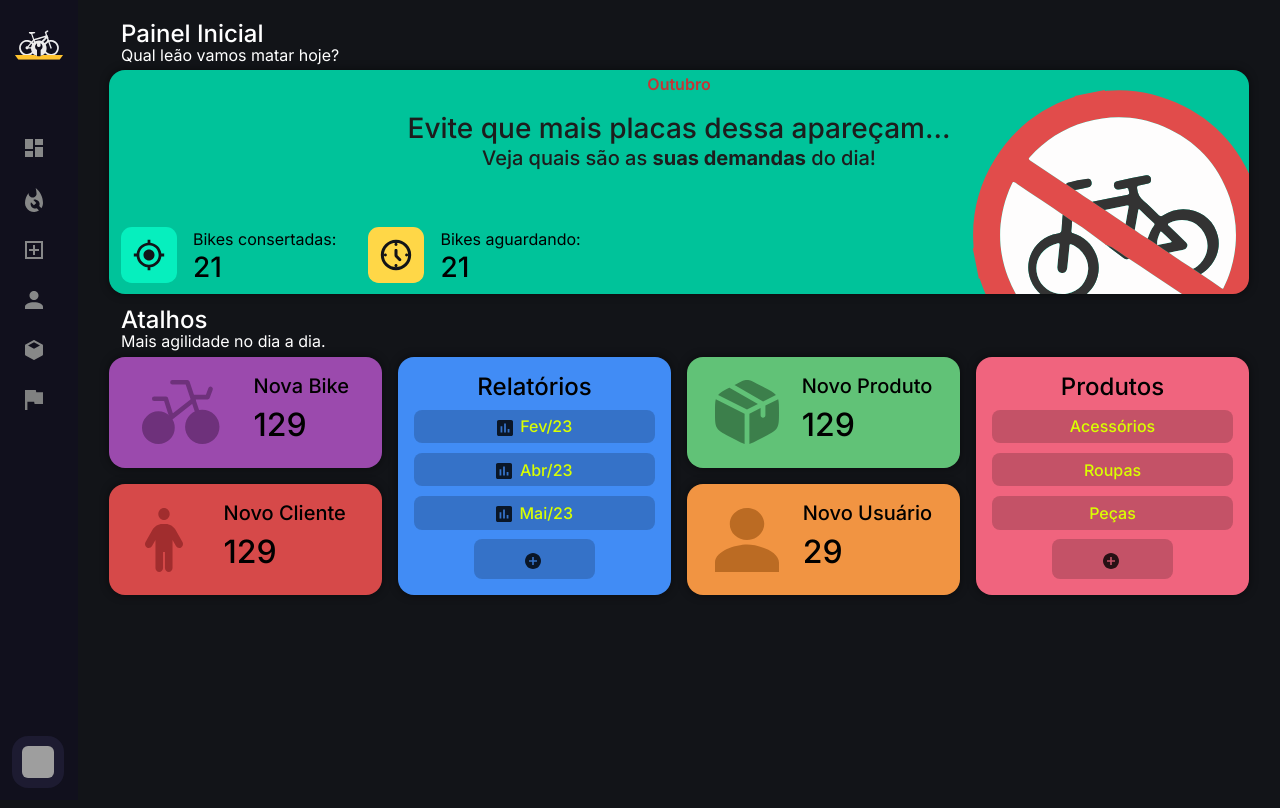
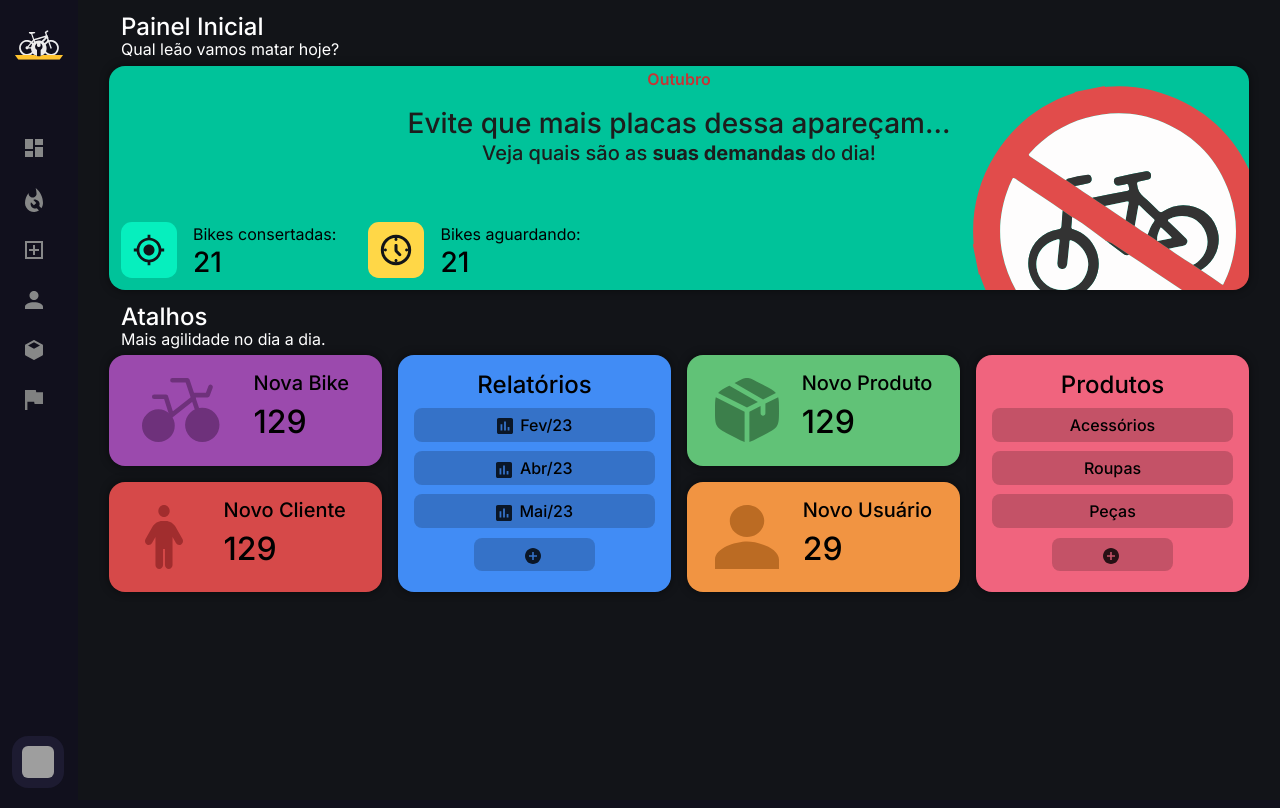
Before and after one commit to victorbrax/tavellas, a Flask app: page /home in a window 1280 px wide. Run offline with Flask 3, Linux system fonts and the light colour scheme; grey boxes are pictures that could not be loaded.

Commit message:
fix css2

```diff
--- a/apps/admin/routes.py
+++ b/apps/admin/routes.py
@@ -2,10 +2,7 @@
 
 admin = Blueprint('admin', __name__, static_folder="static", template_folder="templates")
 
+@admin.route('/')
 @admin.route('/home')
 def home_page():
-    return render_template('admin/admin.html')
-
-@admin.route('/newbase')
-def newbase():
-    return render_template('admin/newbase.html')
+    return render_template('admin/index.html')
--- a/static/css/base.css
+++ b/static/css/base.css
@@ -1,6 +1,21 @@
 /* Google Fonts Poppins Import */
 @import url('https://fonts.googleapis.com/css2?family=Inter:wght@100;200;300;400;500;600;700;800;900&family=Poppins:ital,wght@0,400;1,500;1,600&display=swap');
 
+/* Zerar Layout */
+* {
+    margin: 0;
+    padding: 0;
+    box-sizing: border-box;
+    font-family: 'Inter', sans-serif;
+}
+
+/* Corpo da Base */
+body {
+    color: white;
+    background-color: #121418;;
+}
+
+/* Links */
 a {
     color: #00C39A;
     text-decoration: none;
@@ -10,57 +25,3 @@
     color: #00C39A;
     text-decoration: underline;
 }
-
-* {
-    margin: 0;
-    padding: 0;
-    box-sizing: border-box;
-    font-family: 'Inter', sans-serif;
-}
-
-.fixed-form {
-    width: 35rem; /* Altere o valor conforme necessário */
-  }
-
-:root {
-    --bs-panel: #121418;
-    --bs-menu: #1B1F24;
-}
-
-body {
-    color: white;
-    background-color: var(--bs-panel);
-    /* zoom: 100%; */
-}
-
-label.gray-label {
-    font-weight: 500;
-    font-size: 0.8rem;
-    color: rgba(179, 179, 179, 0.841);
-}
-
-label {
-    font-size: 0.8rem;
-    font-weight: 600;
-    margin-bottom: 0.2rem;
-}
-
-.yellow-text {
-    color: #FFC32E;
-}
-
-.sm-pd-left {
-    padding-left: 0.25rem;
-}
-
-.sm-pd-right {
-    padding-right: 0.25rem;
-}
-
-.bold-placeholder::placeholder {
-    font-weight: bold;
-}
-
-.form-select {
-    color: #FFC32E;
-  }
--- a/static/css/home.css
+++ b/static/css/home.css
@@ -1,3 +1,16 @@
+/* Títulos da Página */
+.page-titles {
+    margin: 0;
+    padding-bottom: 0.3rem;
+}
+
+.page-titles h4,
+.page-titles p {
+    margin: 0;
+    padding: 0;
+    line-height: 1.4rem;
+}
+
 /* Header */
 .header-box {
     background-image: url("/static/icons/home_page/header/bike_background.svg");
@@ -13,23 +26,7 @@
     box-shadow: 0 0 10px rgba(0, 0, 0, 0.493);
 }
 
-/* Header Titles */
-.header-titles {
-    padding-bottom: 1rem;
-}
-
-.page-titles {
-    margin: 0;
-    padding-bottom: 0.3rem;
-}
-
-.page-titles h4,
-.page-titles p {
-    margin: 0;
-    padding: 0;
-    line-height: 1.3rem;
-}
-
+/* Informações do Header */
 .header-title {
     text-align: center;
     font-size: 1.0rem;
@@ -46,7 +43,7 @@
     color: #1d1d1d;
 }
 
-/* Header Indicators */
+/* Indicadores do Header */
 .indicators {
     display: flex;
     gap: 2rem;
@@ -62,24 +59,13 @@
     height: 3.5rem;
 }
 
-.indicator-info h3,
-.indicator-info p {
+.indicator h3,
+.indicator p {
     color: black;
     margin: 0;
 }
 
-/* Buttons Titles */
-.buttons-titles {
-    padding-bottom: 1rem;
-}
-
-.buttons-titles h4,
-.buttons-titles p {
-    margin: 0;
-    padding: 0;
-}
-
-/* Buttons */
+/* Grid dos Botões */
 .buttons-grid {
     display: grid;
     gap: 1rem;
@@ -89,21 +75,23 @@
         "b x d y";
 }
 
+/* Links dos Botões */
+.buttons-grid a {
+    color: black;
+    text-decoration: none;
+}
+
+.buttons-grid a:hover {
+    color: black;
+    text-decoration: none;
+}
+
+/* Botões */
 .button {
     color: black;
     padding: 1rem;
     border-radius: 1rem;
     box-shadow: 0 0 10px rgba(0, 0, 0, 0.493);
-}
-
-.button a {
-    color: #d9ff01;
-    text-decoration: none;
-}
-
-.button a:hover {
-    color: #ff0000;
-    text-decoration: none;
 }
 
 .button img {
@@ -122,33 +110,31 @@
 
 .button-list {
     font-weight: 500;
+    font-size: 1rem;
     list-style-type: none;
     margin: 0;
     padding: 0;
     align-items: center;
 }
 
-.bt-item {
+.button-list-item {
     padding: 0.3rem 0;
     margin-bottom: 0.6rem;
-    font-size: 1rem;
     border-radius: 0.5rem;
     background: rgba(0, 0, 0, 0.185);
 }
 
-.button-list li img {
+.button-list-more {
+    margin: auto;
+    width: 50%;
+}
+
+.button-list img {
     height: 1rem;
     padding-right: 0.2rem;
 }
 
-.bt-more {
-    border-radius: 0.5rem;
-    padding: 0.5rem 0;
-    background: rgba(0, 0, 0, 0.185);
-    margin: auto;
-    width: 50%;
-}
-
+/* Disposição de Layout dos Botões */
 .anchor1 {
     display: flex;
     grid-area: a;
--- a/templates/admin/admin.html
+++ b/templates/admin/index.html
@@ -2,12 +2,15 @@
 
 {% block title %}Home{% endblock %}
 
+{% block styles %}
+<link rel="stylesheet" href="{{ url_for('static', filename='/css/home.css') }}"/>
+{% endblock %}
 
 {% block content %}
 <!-- Container -->
 <div class="container">
 
-    <!-- Títulos dos Botões -->
+    <!-- Título do Header -->
     <div class="page-titles">
         <h4>Painel Inicial</h4>
         <p>Qual leão vamos matar hoje?</p>
@@ -20,9 +23,9 @@
             <!-- Informações Textuais -->
             <div class="row">
                 <div class="col-12">
-                    <p class="header header-title">Outubro</p>
-                    <h3 class="header header-text">Evite que mais placas dessa apareçam...</h3>
-                    <h5 class="header header-text">Veja quais são as <strong>suas demandas</strong> do dia!</h5>
+                    <p class="header-title">Outubro</p>
+                    <h3 class="header-text">Evite que mais placas dessa apareçam...</h3>
+                    <h5 class="header-text">Veja quais são as <strong>suas demandas</strong> do dia!</h5>
                 </div>
             </div>
 
@@ -33,7 +36,7 @@
                     <!-- Bikes Consertadas -->
                     <div class="indicator">
                         <img src="{{ url_for('static', filename='icons/home_page/header/bikes_consertadas.svg') }}">
-                        <div class="indicator-info">
+                        <div>
                             <p>Bikes consertadas:</p>
                             <h3>21</h3>
                         </div>
@@ -42,7 +45,7 @@
                     <!-- Bikes Aguardando -->
                     <div class="indicator">
                         <img src="{{ url_for('static', filename='icons/home_page/header/bikes_aguardando.svg') }}">
-                        <div class="indicator-info">
+                        <div>
                             <p>Bikes aguardando:</p>
                             <h3>21</h3>
                         </div>
@@ -53,7 +56,7 @@
         </div>
     </div>
 
-    <!-- Títulos dos Botões -->
+    <!-- Título do Quintal de Botões -->
     <div class="page-titles">
         <h4>Atalhos</h4>
         <p>Mais agilidade no dia a dia.</p>
@@ -63,7 +66,7 @@
     <div class="row buttons-grid">
 
         <!-- Botão 1 -->
-        <a href="" class="barata button anchor1">
+        <a href="" class="button anchor1">
             <img src="{{ url_for('static', filename='icons/home_page/buttons/bike.svg') }}">
             <div class="button-info">
                 <h5>Nova Bike</h5>
@@ -87,28 +90,28 @@
                 <ol class="button-list">
 
                     <a href="">
-                        <li class="bt-item">
+                        <li class="button-list-item">
                             <img src="{{ url_for('static', filename='icons/home_page/buttons/report.svg') }}">
                             Fev/23
                         </li>
                     </a>
 
                     <a href="">
-                        <li class="bt-item">
+                        <li class="button-list-item">
                             <img src="{{ url_for('static', filename='icons/home_page/buttons/report.svg') }}">
                             Abr/23
                         </li>
                     </a>
 
                     <a href="">
-                        <li class="bt-item">
+                        <li class="button-list-item">
                             <img src="{{ url_for('static', filename='icons/home_page/buttons/report.svg') }}">
                             Mai/23
                         </li>
                     </a>
 
                     <a href="">
-                        <li class="bt-more">
+                        <li class="button-list-item button-list-more">
                             <img src="{{ url_for('static', filename='icons/home_page/buttons/more.svg') }}"></span>
                         </li>
                     </a>
@@ -140,23 +143,23 @@
             <div class="button-info">
                 <ol class="button-list">
                     <a href="">
-                        <li class="bt-item">
+                        <li class="button-list-item">
                             Acessórios
                         </li>
                     </a>
                     <a href="">
-                        <li class="bt-item">
+                        <li class="button-list-item">
                             Roupas
                         </li>
                     </a>
                     <a href="">
-                        <li class="bt-item">
+                        <li class="button-list-item">
                             Peças
                         </li>
                     </a>
                     <a href="">
-                        <li class="bt-more">
-                            <img src="{{ url_for('static', filename='icons/home_page/buttons/more.svg') }}">
+                        <li class="button-list-item button-list-more">
+                            <img src="{{ url_for('static', filename='icons/home_page/buttons/more.svg') }}"></span>
                         </li>
                     </a>
                 </ol>
--- a/templates/includes/auth_styles.html
+++ b/templates/includes/auth_styles.html
@@ -1,2 +1,4 @@
+<!-- Link de Estilos do Bootstrap -->
 <link href="https://cdn.jsdelivr.net/npm/bootstrap@5.0.2/dist/css/bootstrap.min.css" rel="stylesheet" integrity="sha384-EVSTQN3/azprG1Anm3QDgpJLIm9Nao0Yz1ztcQTwFspd3yD65VohhpuuCOmLASjC" crossorigin="anonymous">
-<link rel="stylesheet" href="{{ url_for('static', filename='/css/auth.css') }}" id="login-link" />
+<!-- Link de Estilos de Folha da Base -->
+<link rel="stylesheet" href="/static/css/auth.css">
--- a/templates/includes/home_styles.html
+++ /dev/null
@@ -1,2 +0,0 @@
-<!-- Link de Estilos de Folha da Home -->
-<link rel="stylesheet" href="{{ url_for('static', filename='/css/home.css') }}"/>
--- a/templates/layouts/auth_base.html
+++ b/templates/layouts/auth_base.html
@@ -5,8 +5,9 @@
     <meta charset="UTF-8">
     <meta http-equiv="X-UA-Compatible" content="IE=edge">
     <meta name="viewport" content="width=device-width, initial-scale=1.0">
+    <link rel="stylesheet" href="{{ url_for('static', filename='/css/auth.css') }}" id="login-link" />
+    <title>{% block title %}{% endblock %}</title>
     {% include 'includes/auth_styles.html' %}
-    <title>{% block title %}{% endblock %}</title>
 </head>
 
 <body>
--- a/templates/layouts/base.html
+++ b/templates/layouts/base.html
@@ -8,8 +8,7 @@
 
     <!-- Link de Estilos da Base -->
     {% include 'includes/base_styles.html' %}
-    <!-- Link de Estilos da Home -->
-    {% include 'includes/home_styles.html' %}
+    {% block styles %}{% endblock %}
 
     <title>{% block title %}{% endblock %}</title>
 </head>
@@ -124,7 +123,6 @@
     </div>
 
     <!-- Conteúdo das Páginas -->
-    <h3>{% block pagetitle %}{% endblock %}</h3>
     <section class="content-section">
         <div class="container-fluid pt-3">
             {% block content %}
```
Also changed, not shown: static/css/forms.css (added, +23 -0 lines), templates/admin/newbase.html (deleted, +0 -7 lines), templates/includes/color picker.html (deleted, +0 -55 lines), templates/includes/loader_pure.html (deleted, +0 -60 lines).
